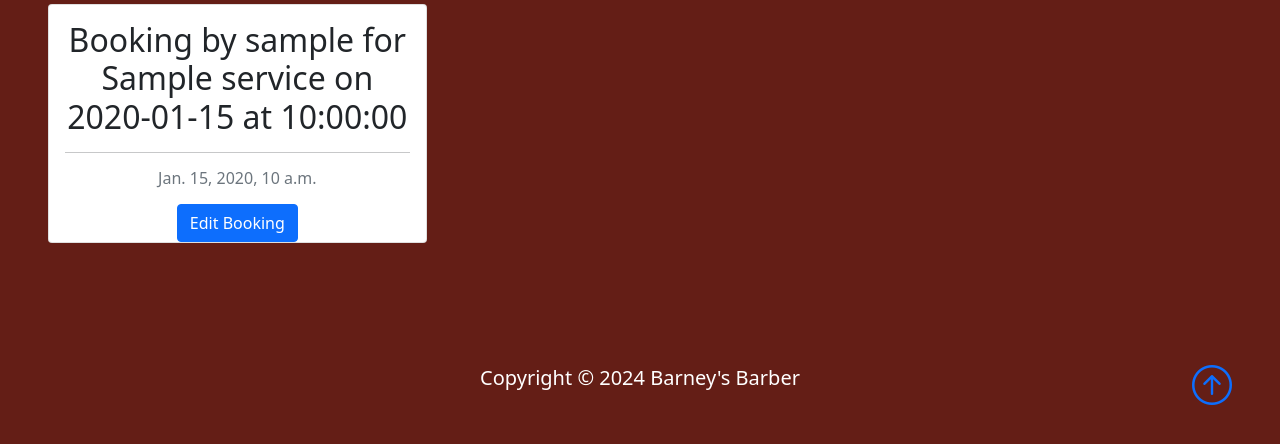
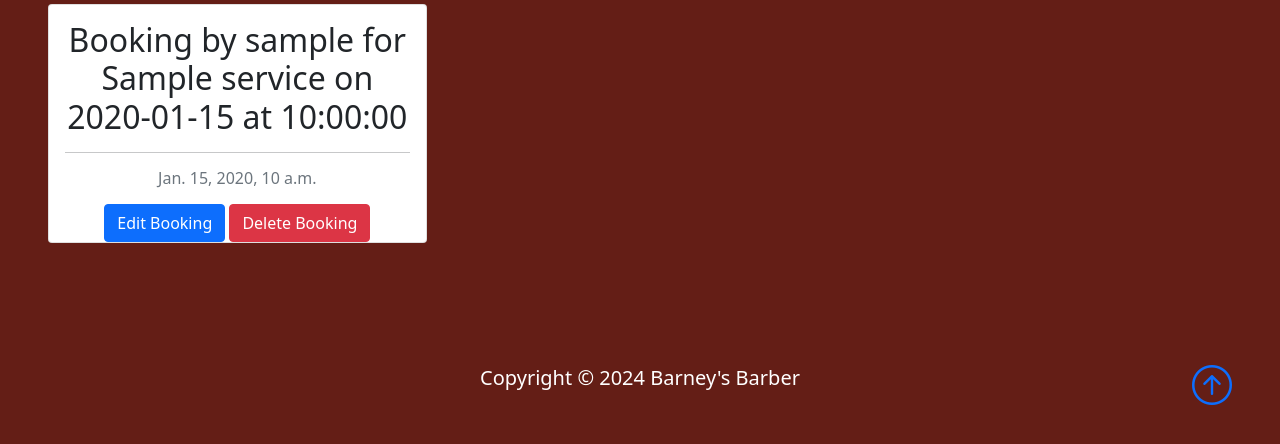
Before and after one commit to JasonHorgan/barbershop-pp4, a Django app: page /profile/ in a window 1280 px wide. Shown: the part 244-688 px from the top of the page. Run offline with Django 4.2, Linux system fonts and the light colour scheme; a user stored in the database is signed in; tables that the repository leaves empty hold one stand-in row (values such as "Sample post").

Commit message:
Add delete appointment view so users can delete their booking

```diff
--- a/barbershop/urls.py
+++ b/barbershop/urls.py
@@ -22,6 +22,7 @@ from booking.views import about
 from booking.views import appointments
 from booking.views import book_appointment
 from booking.views import edit_appointment
+from booking.views import delete_appointment
 from booking.views import profile
 from django.contrib import admin
 from django.urls import path
@@ -36,6 +37,7 @@ urlpatterns = [
     path('services/', services, name= 'services'),
     path('book_appointment/', book_appointment, name="book_appointment"),
     path('profile/', profile, name="profile"),
-    path('edit_appointment/<int:appointment_id>/', edit_appointment, name="edit_appointment")
+    path('edit_appointment/<int:appointment_id>/', edit_appointment, name="edit_appointment"),
+    path('delete_appointment/<int:appointment_id>/', delete_appointment, name='delete_appointment'),
 
 ]
--- a/booking/urls.py
+++ b/booking/urls.py
@@ -10,6 +10,7 @@ urlpatterns = [
     path('/book_appointment', views.book_appointment, name="book_appointment"),
     path('/profile', views.profile, name="profile"),
     path('edit_appointment/<int:appointment_id>/', views.edit_appointment, name='edit_appointment'),
+    path('delete_appointment/<int:appointment_id>/', views.delete_appointment, name='delete_appointment'),
 
 
 ]
--- a/booking/views.py
+++ b/booking/views.py
@@ -76,3 +76,11 @@ def book_appointment(request):
         form = AppointmentForm()
 
     return render(request, "book_appointment.html", {"form": form})
+
+
+
+def delete_appointment(request, appointment_id):
+    appointment = get_object_or_404(Appointment, id=appointment_id, author=request.user)
+    appointment.delete()
+    messages.success(request, ('Your booking has been cancelled'))
+    return redirect('profile')
--- a/templates/profile.html
+++ b/templates/profile.html
@@ -47,6 +47,7 @@
                 </div>
                 <div class="text-center">
                     <a class="btn btn-primary" href="{% url 'edit_appointment' booking.id %}" role="button">Edit Booking</a>
+                    <a class="btn btn-danger" href="{% url 'delete_appointment' booking.id %}" role="button">Delete Booking</a>
                 </div>
             </div>
         </div>
```
